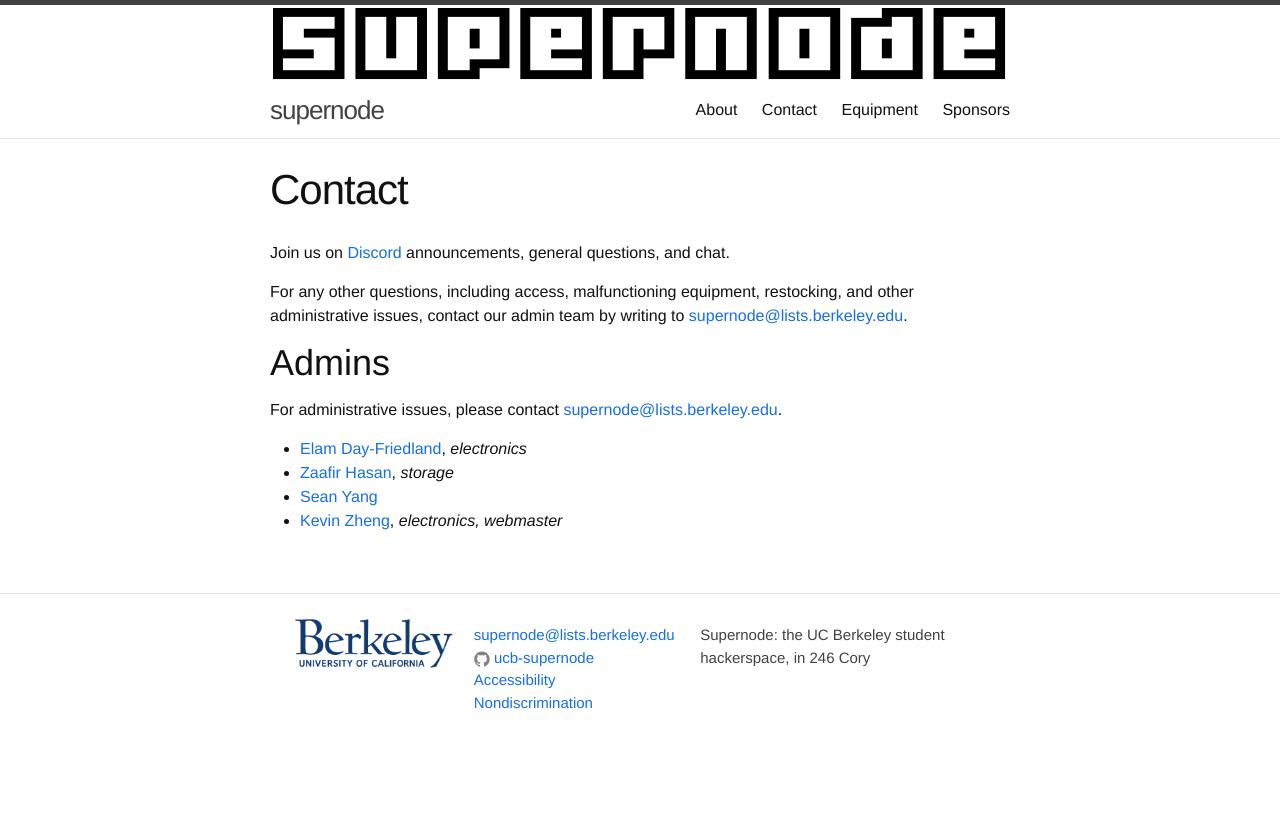
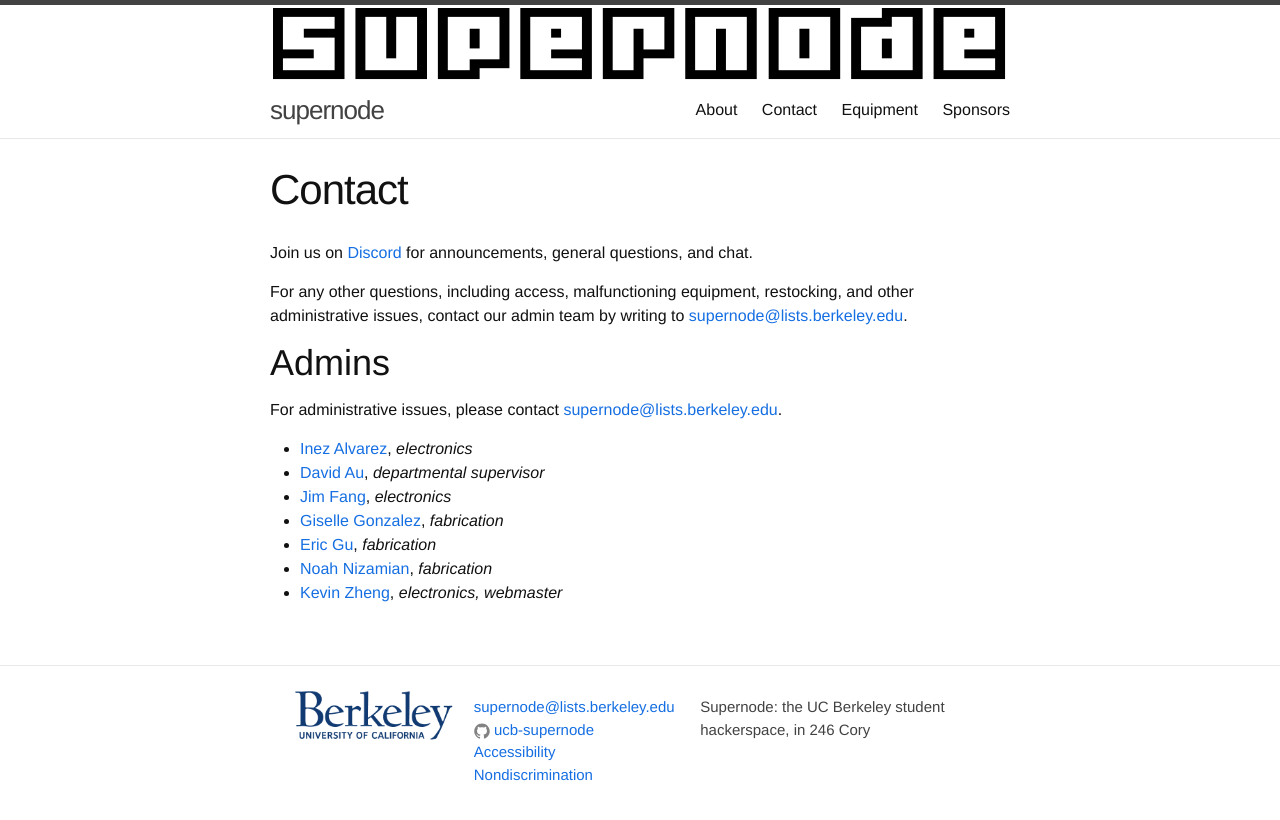
Before and after one commit to ucb-supernode/website, a Jekyll site: the page built from contact.md, in a window 1280 px wide. Shown: the top 820 px of the page. Built offline with Jekyll 4.4.1, drawn with Linux system fonts in a browser that asks for light colours.

Commit message:
Update admin list
update contact page with 2025 admins
create temporary archive page for past admins

```diff
--- a/contact.md
+++ b/contact.md
@@ -5,7 +5,7 @@
 permalink: /contact/
 ---
 
-Join us on [Discord](https://discord.gg/pvNBSKsFGQ) announcements, general
+Join us on [Discord](https://discord.gg/pvNBSKsFGQ) for announcements, general
 questions, and chat.
 
 For any other questions, including access, malfunctioning equipment,
@@ -17,7 +17,10 @@
 For administrative issues, please contact
 [supernode@lists.berkeley.edu](mailto:supernode@lists.berkeley.edu).
 
-- [Elam Day-Friedland](mailto:elamdf@berkeley.edu), *electronics*
-- [Zaafir Hasan](mailto:zaafir_hasan@berkeley.edu), *storage*
-- [Sean Yang](mailto:seancyang@berkeley.edu)
+- [Inez Alvarez](mailto:inez9@berkeley.edu), *electronics*
+- [David Au](mailto:davidau8195@berkeley.edu), *departmental supervisor*
+- [Jim Fang](mailto:yf328@berkeley.edu), *electronics*
+- [Giselle Gonzalez](mailto:gisellepena@berkeley.edu), *fabrication*
+- [Eric Gu](mailto:eric.gu@berkeley.edu), *fabrication*
+- [Noah Nizamian](mailto:nizamian@berkeley.edu), *fabrication*
 - [Kevin Zheng](mailto:kevinz@berkeley.edu), *electronics, webmaster*
```
Also changed, not shown: archive.md (added, +4 -0 lines).
